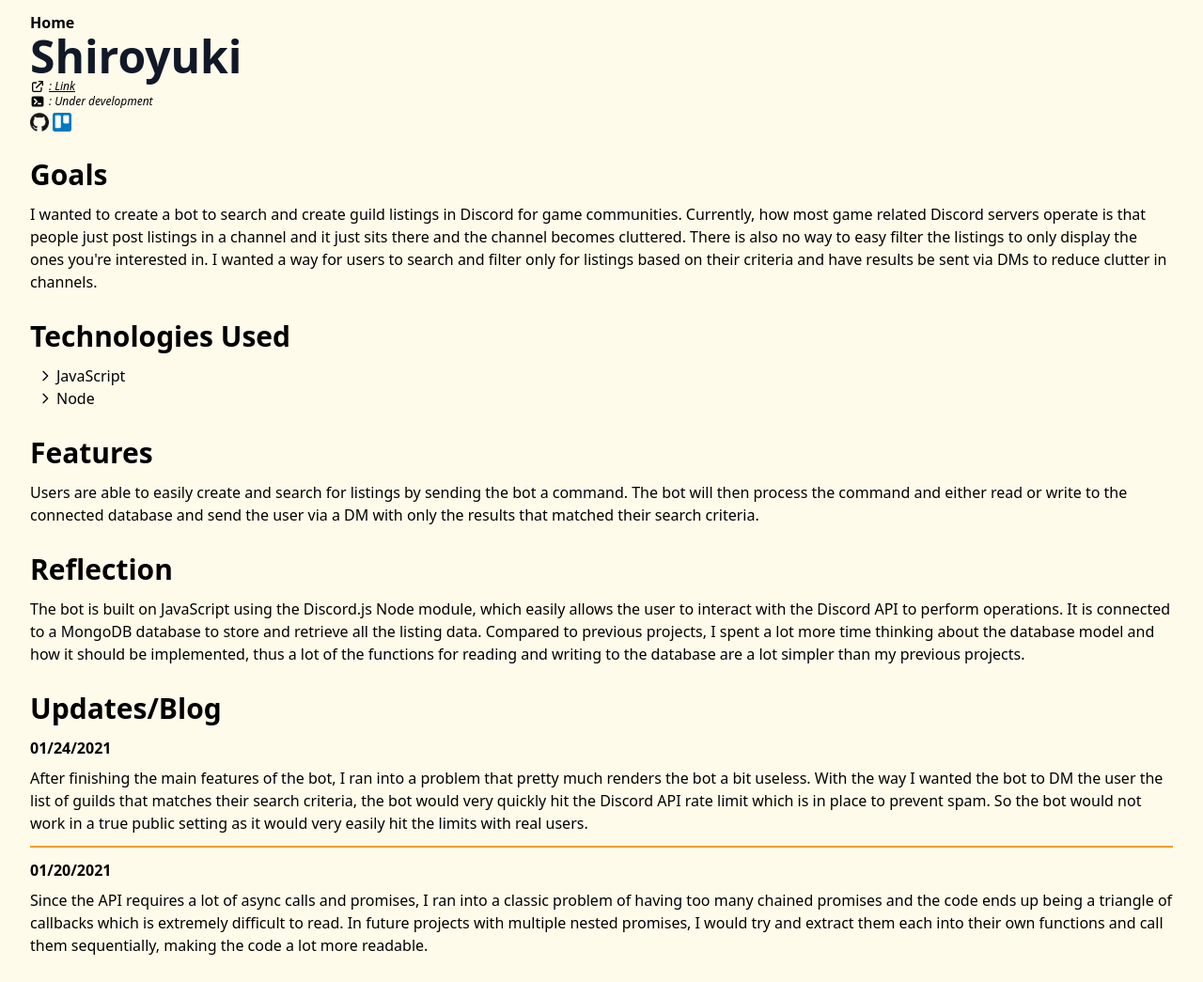
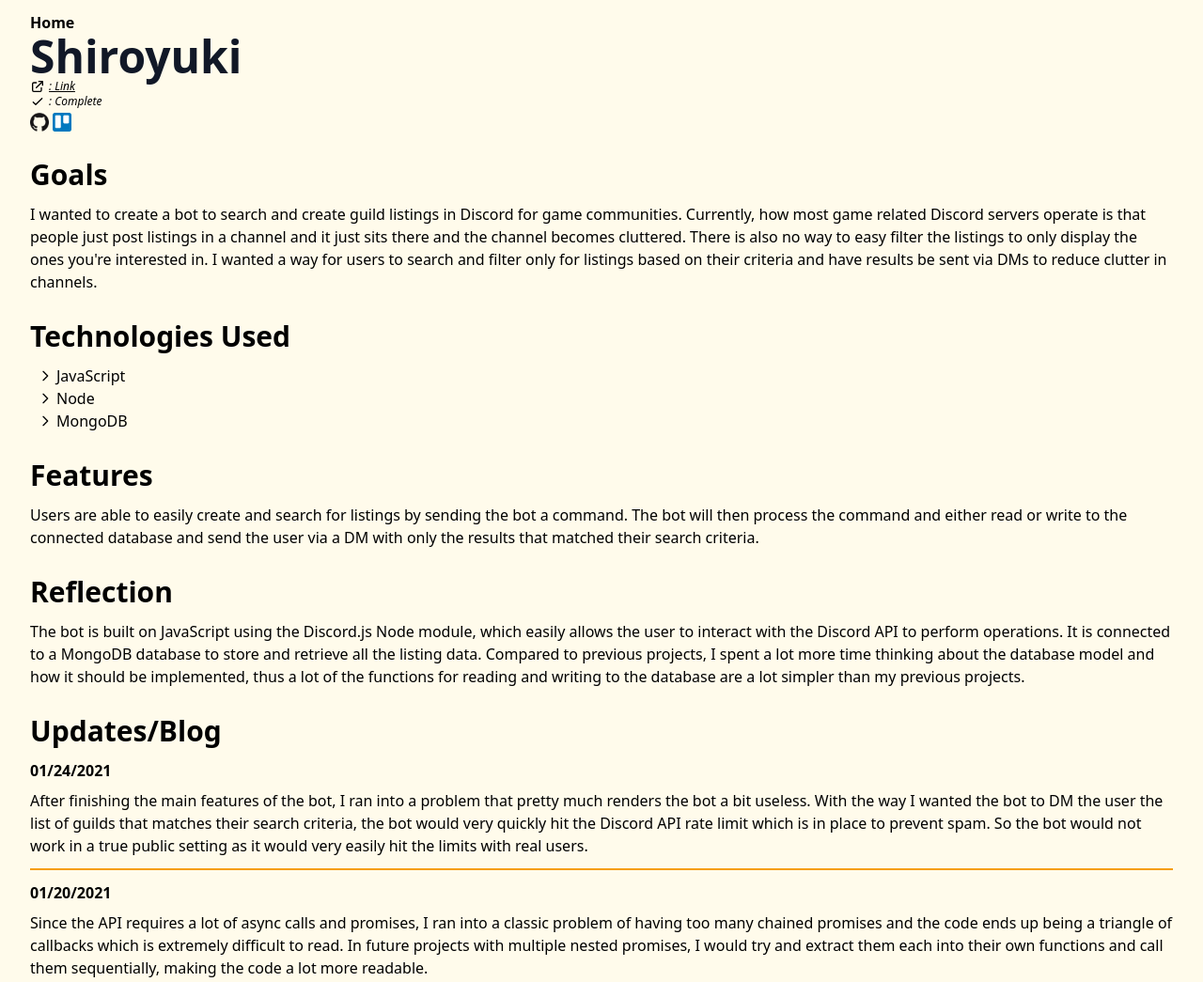
Before and after one commit to dokdek/psuepai, a Gatsby site: page /shiroyuki in a window 1280 px wide. Shown: the whole page at 94% size. Built offline with nearby package versions, Linux system fonts and the light colour scheme; Gatsby itself is replaced by a stand-in of ours.

Commit message:
Updated shiroyuki page

```diff
--- a/src/pages/shiroyuki.js
+++ b/src/pages/shiroyuki.js
@@ -39,20 +39,11 @@ const ShiroyukiPage = () => {
         : Link
         </a>
         </div>
-      <div className="flex items-center">
-        <svg
-          className="bg-cover h-4 w-4 shadow-2xl rounded-full mr-1"
-          xmlns="http://www.w3.org/2000/svg"
-          viewBox="0 0 20 20"
-          fill="currentColor"
-        >
-          <path
-            fillRule="evenodd"
-            d="M2 5a2 2 0 012-2h12a2 2 0 012 2v10a2 2 0 01-2 2H4a2 2 0 01-2-2V5zm3.293 1.293a1 1 0 011.414 0l3 3a1 1 0 010 1.414l-3 3a1 1 0 01-1.414-1.414L7.586 10 5.293 7.707a1 1 0 010-1.414zM11 12a1 1 0 100 2h3a1 1 0 100-2h-3z"
-            clipRule="evenodd"
-          />
-        </svg>
-        <p className="text-xs italic">: Under development</p>
+        <div className="flex items-center">
+      <svg className="bg-contain h-4 w-4 shadow-2xl mr-1" xmlns="http://www.w3.org/2000/svg" fill="none" viewBox="0 0 24 24" stroke="currentColor">
+  <path strokeLinecap="round" strokeLinejoin="round" strokeWidth={2} d="M5 13l4 4L19 7" />
+</svg>
+      <p className="text-xs italic">: Complete</p>
       </div>
       <div className="flex items-center mt-1">
       <a
--- a/src/textfiles/shiroyuki/shiroyuki-tech.js
+++ b/src/textfiles/shiroyuki/shiroyuki-tech.js
@@ -1,6 +1,6 @@
 import React from 'react';
 
-const tech = ["JavaScript", "Node"];
+const tech = ["JavaScript", "Node", "MongoDB"];
 
 export default function list() {
       const items = tech.map((item)=> {
```
